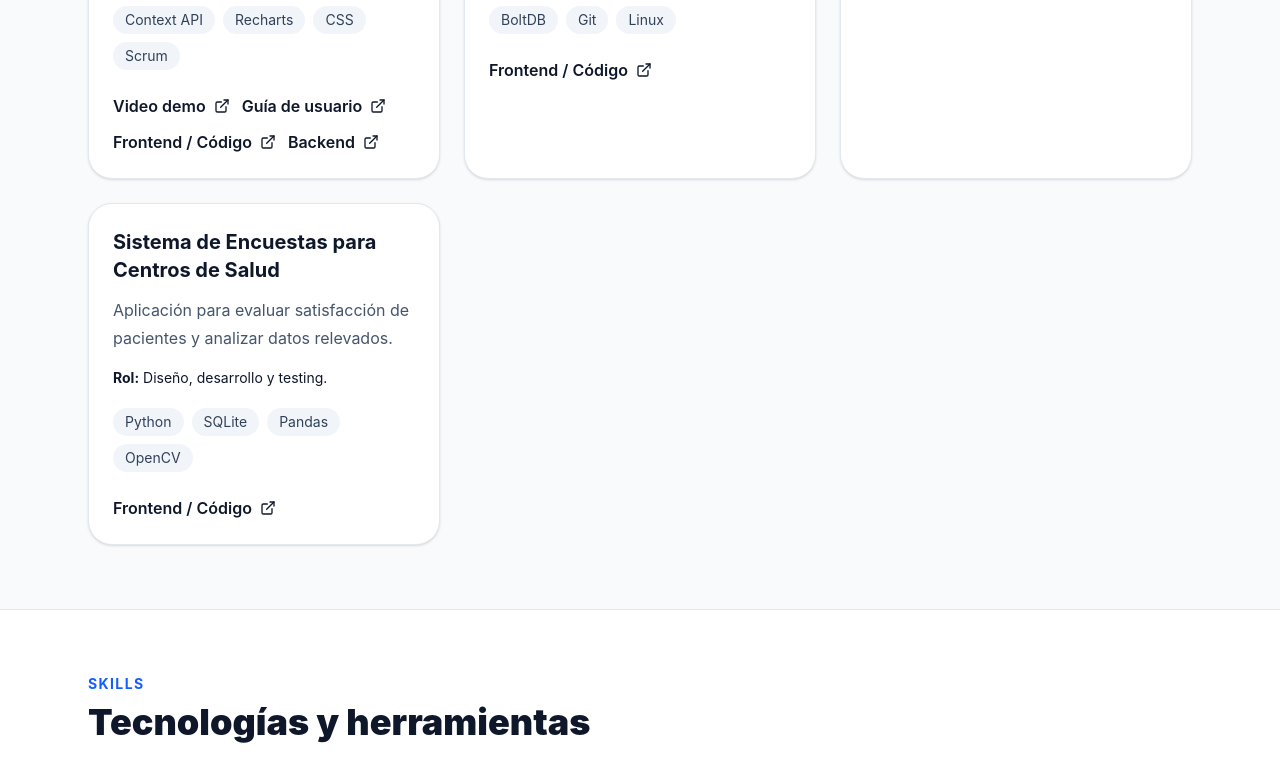
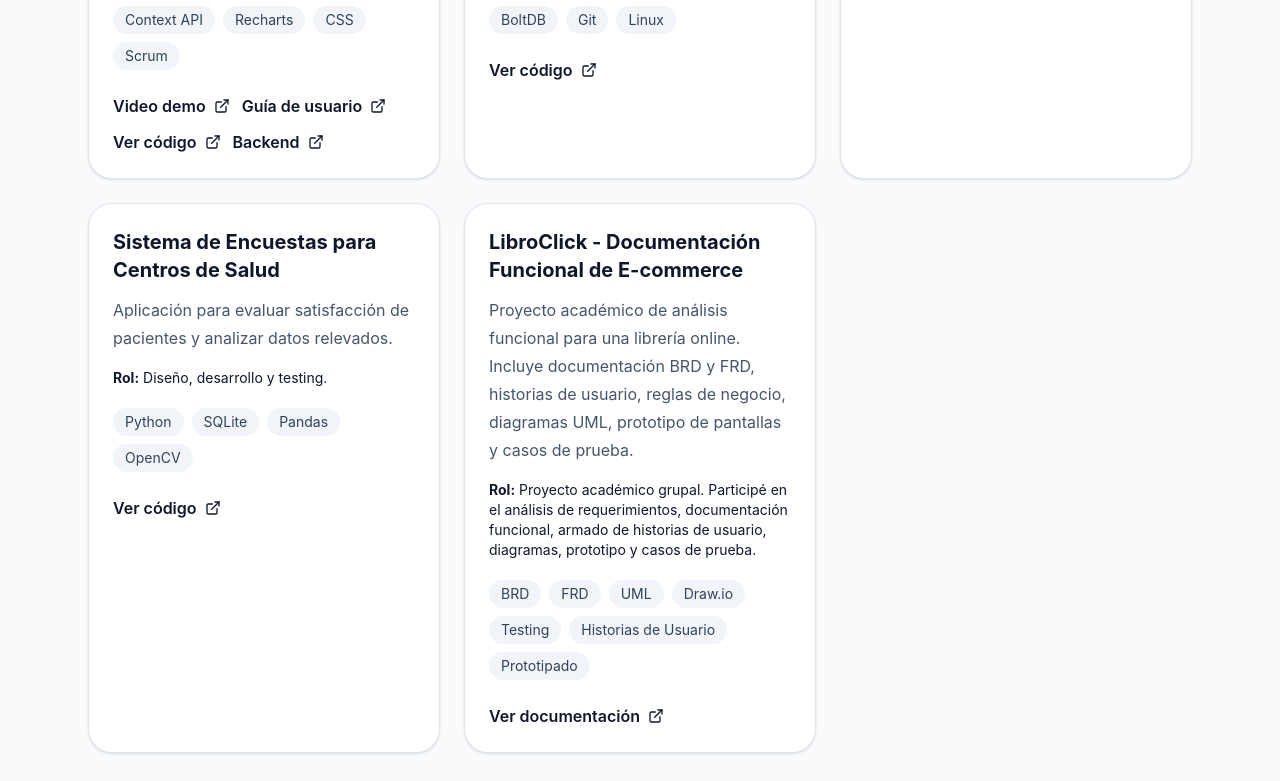
Before and after one commit to IgnacioGodoy2002/portfolio-ignacio, a React (Vite) app: page / in a window 1280 px wide. Shown: the part 1480-2261 px from the top of the page. Built offline with nearby package versions, Linux system fonts and the light colour scheme.

Commit message:
Agrego LibroClick al portfolio

```diff
--- a/src/App.jsx
+++ b/src/App.jsx
@@ -86,6 +86,24 @@ const projects = [
     tech: ["Python", "SQLite", "Pandas", "OpenCV"],
     role: "Diseño, desarrollo y testing.",
     repo: "https://github.com/IgnacioGodoy2002/sistema-encuestas-centros-salud",
+  },
+  {
+  title: "LibroClick - Documentación Funcional de E-commerce",
+  description:
+    "Proyecto académico de análisis funcional para una librería online. Incluye documentación BRD y FRD, historias de usuario, reglas de negocio, diagramas UML, prototipo de pantallas y casos de prueba.",
+  tech: [
+    "BRD",
+    "FRD",
+    "UML",
+    "Draw.io",
+    "Testing",
+    "Historias de Usuario",
+    "Prototipado"
+  ],
+  role:
+    "Proyecto académico grupal. Participé en el análisis de requerimientos, documentación funcional, armado de historias de usuario, diagramas, prototipo y casos de prueba.",
+  repo: "https://github.com/IgnacioGodoy2002/libroclick-documentacion-funcional",
+  buttonText: "Ver documentación",
 },
 
 ];
@@ -235,7 +253,7 @@ function App() {
     rel="noreferrer"
     className="inline-flex items-center gap-2 font-semibold hover:text-blue-700"
   >
-      Frontend / Código <ExternalLink size={16} />
+    {project.buttonText || "Ver código"} <ExternalLink size={16} />
   </a>
 )}
 
```
Lines whose indentation alone changed are shown as unchanged.
